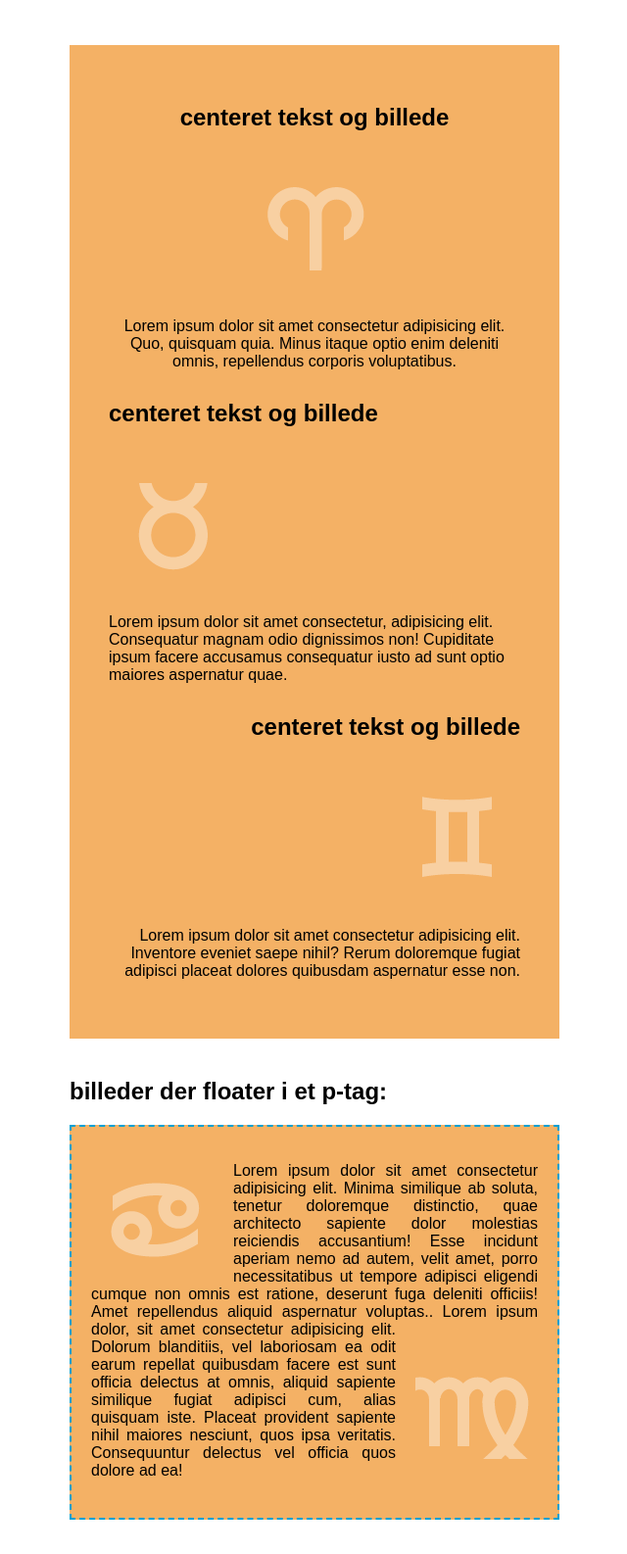
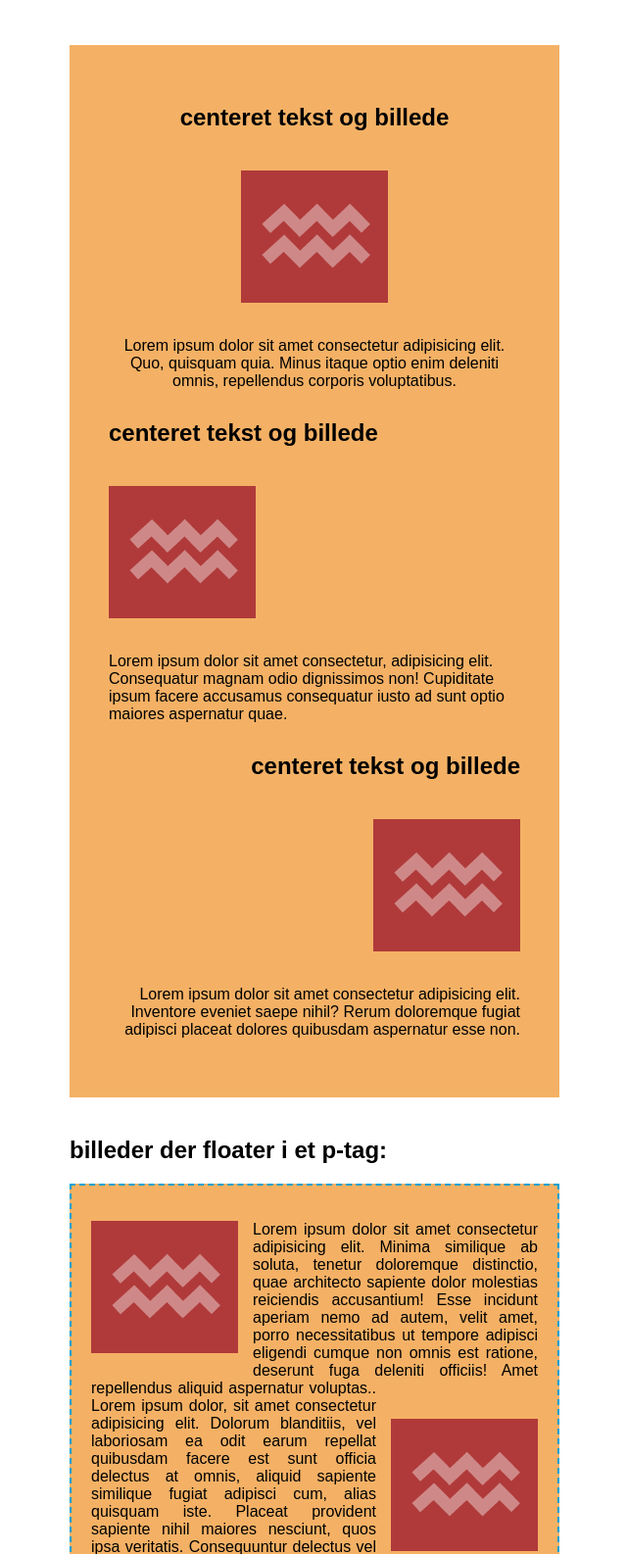
Before and after one commit to EC-code1/text-align-opgave, a plain HTML site: page index.html in a window 1280 px wide. Shown: the top 1586 px of the page at 98% size, without its empty margins (319-959 px from the left). Drawn offline with Linux system fonts and the light colour scheme.

Commit message:
finish product

```diff
--- a/index.html
+++ b/index.html
@@ -11,19 +11,19 @@
         <section id="text-align">
             <div class="box box-center">
                 <h2>centeret tekst og billede</h2>
-                <img src="img/a.png" alt="Billede-a">
+                <img src="img/k.png" alt="Billede">
                 <p>Lorem ipsum dolor sit amet consectetur adipisicing elit. Quo, quisquam quia. Minus itaque optio enim deleniti omnis, repellendus corporis voluptatibus.</p>
             </div>
 
             <div class="box box-left">
                 <h2>centeret tekst og billede</h2>
-                <img src="img/b.png" alt="Billede-b">
+                <img src="img/k.png" alt="Billede-b">
                 <p>Lorem ipsum dolor sit amet consectetur, adipisicing elit. Consequatur magnam odio dignissimos non! Cupiditate ipsum facere accusamus consequatur iusto ad sunt optio maiores aspernatur quae.</p>
             </div>
 
             <div class="box box-right">
                 <h2>centeret tekst og billede</h2>
-                <img src="img/c.png" alt="Billede-c">
+                <img src="img/k.png" alt="Billede-c">
                 <p>Lorem ipsum dolor sit amet consectetur adipisicing elit. Inventore eveniet saepe nihil? Rerum doloremque fugiat adipisci placeat dolores quibusdam aspernatur esse non.</p>
             </div>
         </section>
@@ -33,9 +33,9 @@
 
             <div class="float-box">
                 <p>
-                    <img src="img/d.png" alt="Billede venstre" class="float-left">
+                    <img src="img/k.png" alt="Billede venstre" class="float-left">
                     Lorem ipsum dolor sit amet consectetur adipisicing elit. Minima similique ab soluta, tenetur doloremque distinctio, quae architecto sapiente dolor molestias reiciendis accusantium! Esse incidunt aperiam nemo ad autem, velit amet, porro necessitatibus ut tempore adipisci eligendi cumque non omnis est ratione, deserunt fuga deleniti officiis! Amet repellendus aliquid aspernatur voluptas..
-                    <img src="img/f.png" alt="Billede højre" class="float-right bottom-img">
+                    <img src="img/k.png" alt="Billede højre" class="float-right bottom-img">
                     Lorem ipsum dolor, sit amet consectetur adipisicing elit. Dolorum blanditiis, vel laboriosam ea odit earum repellat quibusdam facere est sunt officia delectus at omnis, aliquid sapiente similique fugiat adipisci cum, alias quisquam iste. Placeat provident sapiente nihil maiores nesciunt, quos ipsa veritatis. Consequuntur delectus vel officia quos dolore ad ea!
                 </p>
             </div>
--- a/style.css
+++ b/style.css
@@ -34,6 +34,8 @@ section#text-align {
     max-width: 100%;
     height: auto;
     display: inline-block;
+    padding: 10px;
+    background: #b03a3a;
 }
 
 
@@ -48,6 +50,11 @@ section#float-tekst {
     padding: 20px;
     border: 2px dashed #00a0d2;
     background: #f4b165;
+}
+
+.float-box img {
+    padding: 10px;
+    background: #b03a3a;
 }
 
 .float-box p {
```
